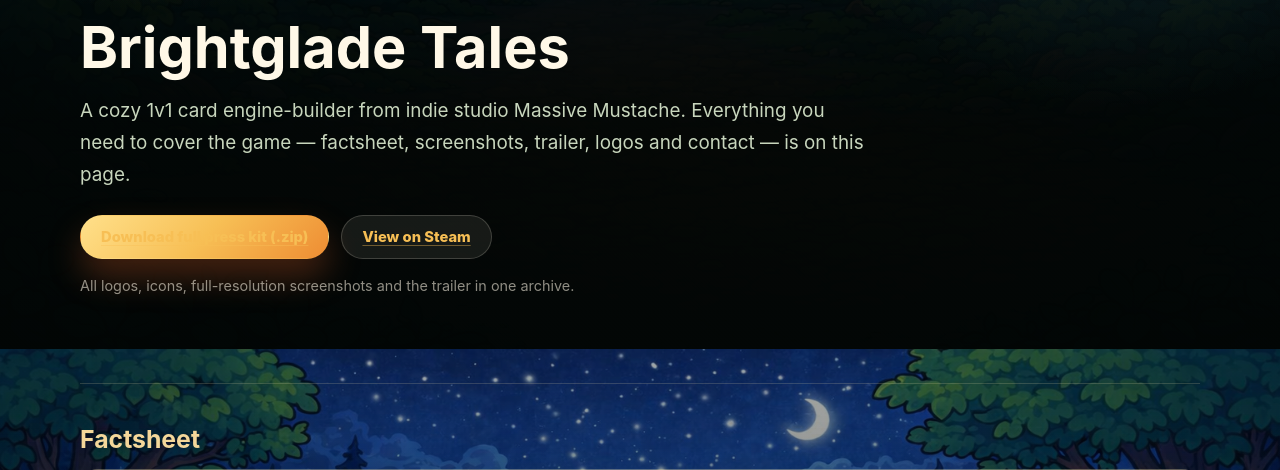
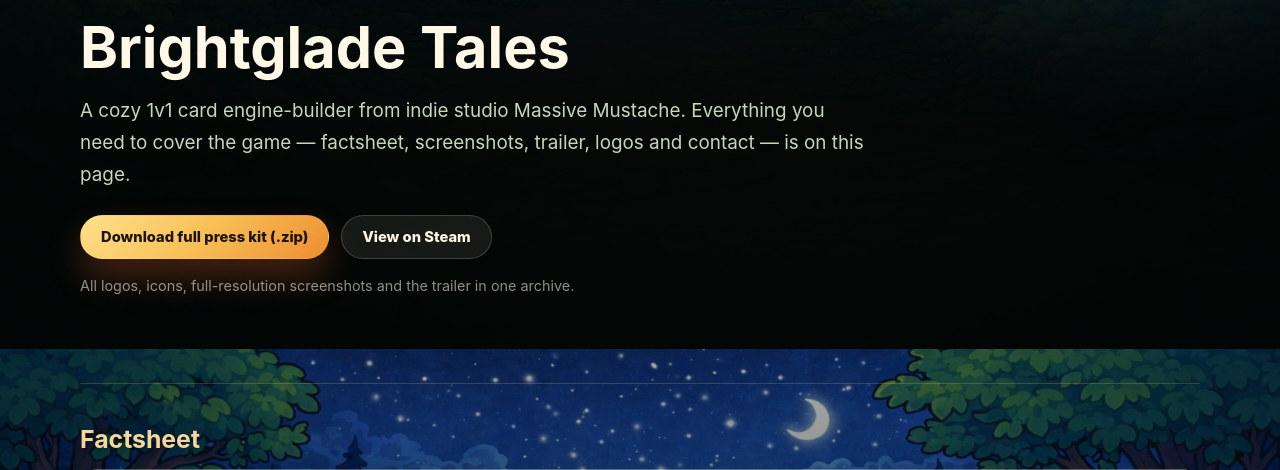
Before and after one commit to massivemustache/massivemustache.github.io, a PHP site: page /brightgladetales/press/index.php in a window 1280 px wide. Shown: the part 451-921 px from the top of the page. Run offline with PHP 8.4, Linux system fonts and the light colour scheme.

Commit message:
fix download button style

```diff
--- a/assets/css/styles.css
+++ b/assets/css/styles.css
@@ -1106,6 +1106,21 @@ section {
   cursor: not-allowed;
 }
 
+/* Buttons inside the legal/press scope must keep their own button styling,
+   not the inline-link gold colour/underline inherited from `.legal a`
+   (gold text on the gold gradient made the download label unreadable). */
+.legal a.button {
+  text-decoration: none;
+}
+
+.legal a.button-primary {
+  color: #1d1308;
+}
+
+.legal a.button-secondary {
+  color: var(--text);
+}
+
 .press .press-note {
   margin-top: 14px;
   color: rgba(255, 248, 231, 0.56);
```
